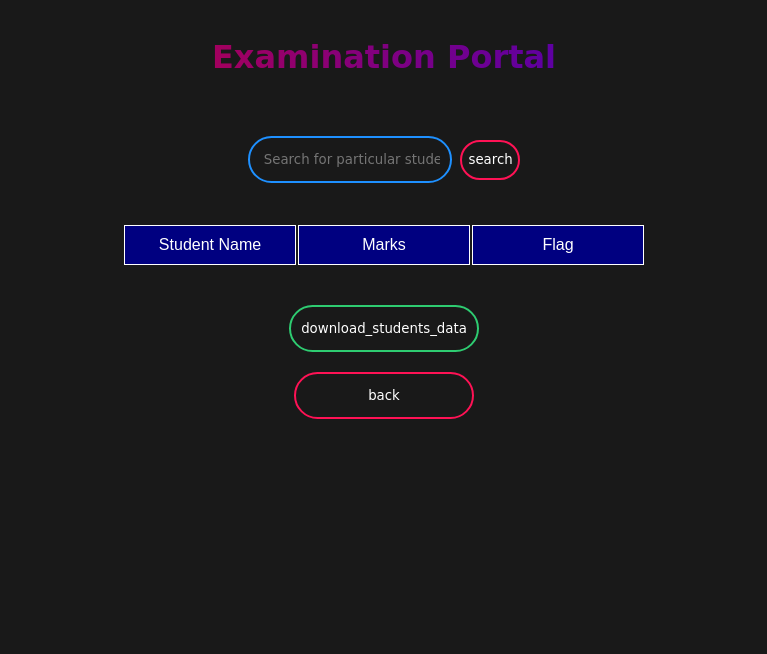
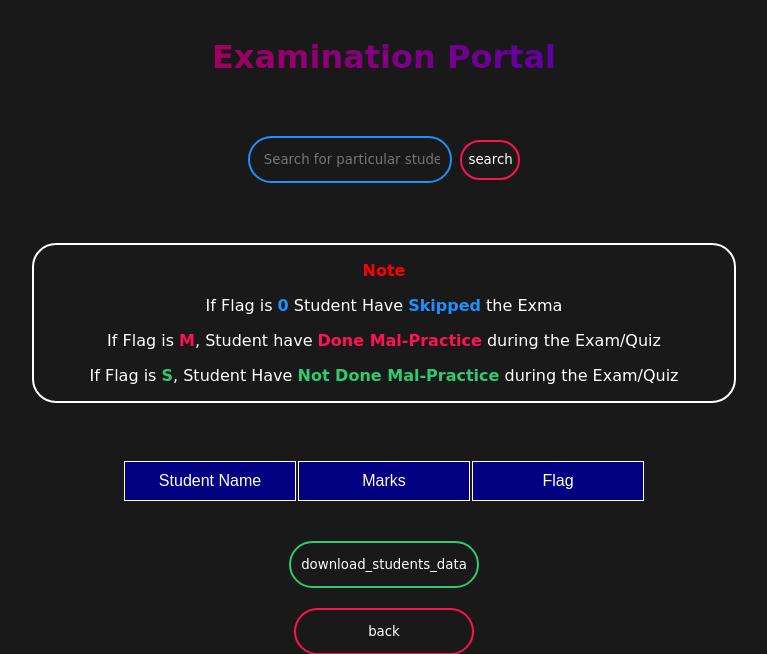
Before and after one commit to Santoshjonnakuti/Examination-Portal, a Flask app: template templates/view_results.html in a window 1280 px wide. Shown: the top 654 px of the page, without its empty margins (256-1023 px from the left). Run offline with Flask 2, Linux system fonts and the light colour scheme; the template is opened without the code that fills it, so the values that code supplies are empty; parts of the project's set-up code (start-up, migrations or seed data) failed here and were passed over.

Commit message:
Update view_results.html

```diff
--- a/templates/view_results.html
+++ b/templates/view_results.html
@@ -102,6 +102,20 @@
         -webkit-text-fill-color: transparent;
         -webkit-background-clip: text;
       }
+      .noteFlag
+      {
+        display: block;
+        margin: 20px auto;
+        border: 2px solid white;
+        border-radius: 24px;
+        width: 700px;
+      }
+      p
+      {
+        color: white;
+        font-family: cursive;
+        text-align: center;
+      }
     </style>
     <body><br>
       <h1 name="title">Examination Portal</h1><br>
@@ -112,7 +126,14 @@
               <input type="submit" name="DetailedAnalysis" value="search" >
           </form>
       </div>
-      </h1>
+    </h1><br>
+      <div class="noteFlag">
+        <p style="color:red"><b>Note</b></p>
+        <p>If Flag is <b style="color: dodgerblue">0</b> Student Have <b style="color: dodgerblue">Skipped</b> the Exma</p>
+        <p>If Flag is <b style="color: #ff1255">M</b>, Student have <b style="color: #ff1255">Done Mal-Practice</b> during the Exam/Quiz</p>
+        <p>If Flag is <b style="color: #2ecc71">S</b>, Student Have <b style="color: #2ecc71">Not Done Mal-Practice</b> during the Exam/Quiz</p>
+      </div>
+      <br>
         <style>
         td{
             width:150px;
@@ -122,6 +143,7 @@
             color: white;
         }
     </style><br>
+
     <table class=center>
         <tbody>
           <tr>
```
